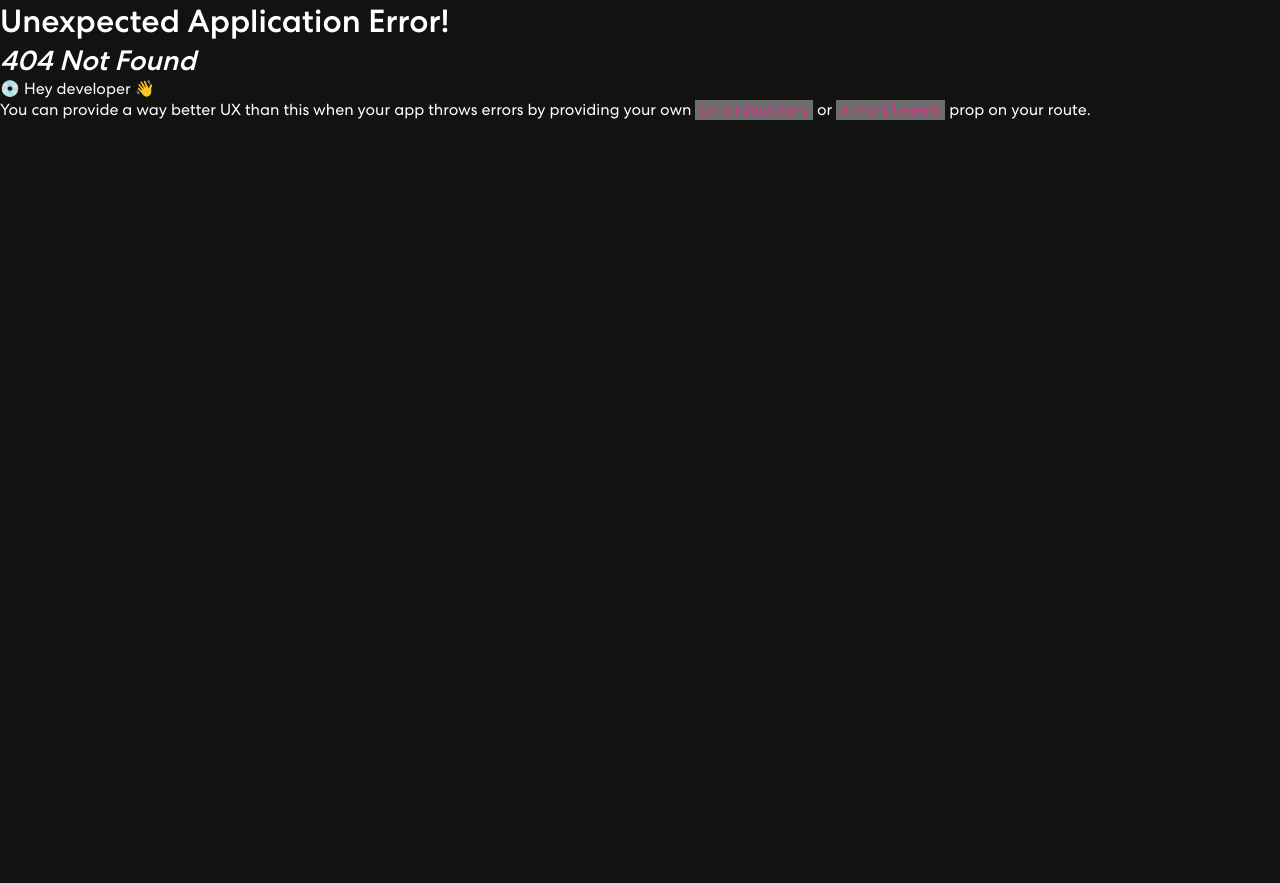
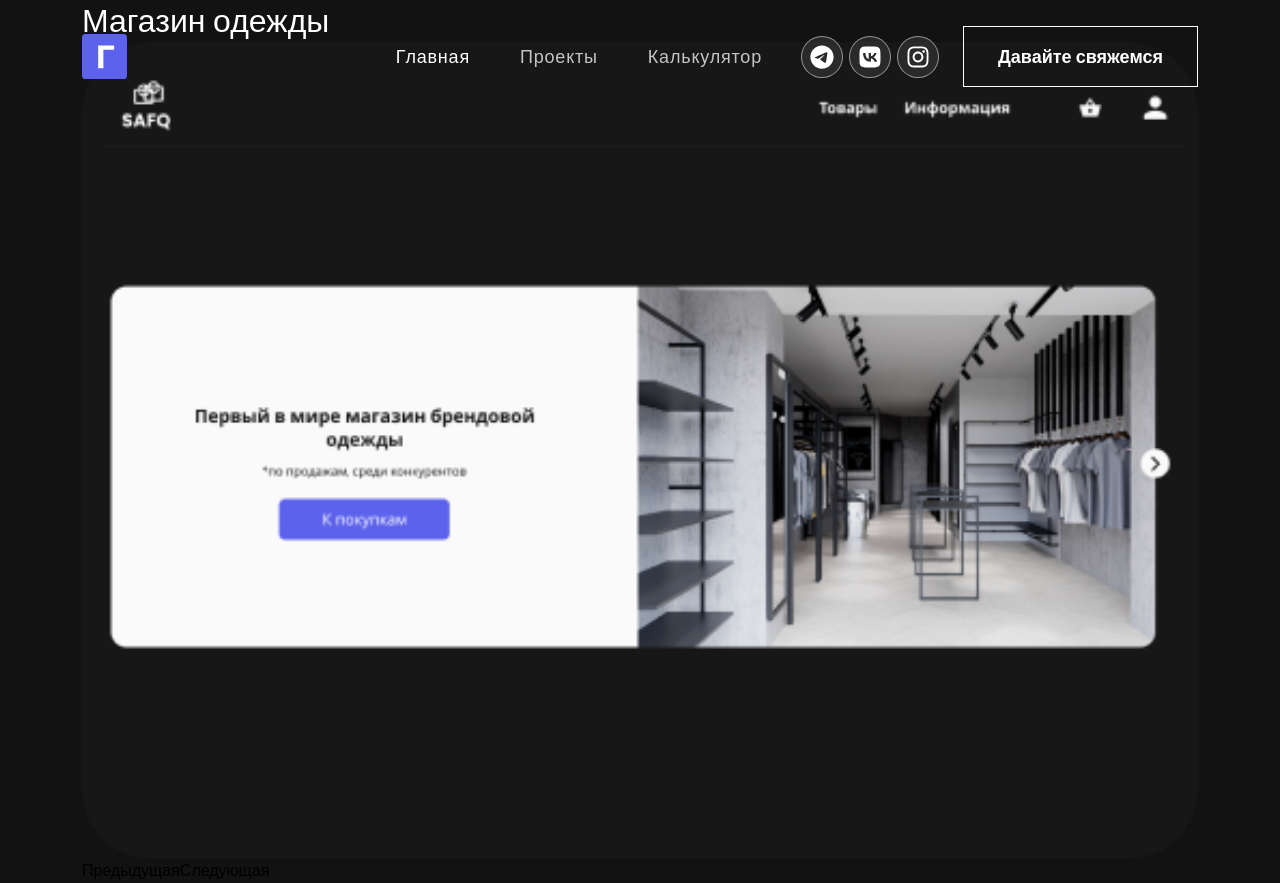
Before and after one commit to fqZell/portfolio, a React (Vite) app: page /project/1 in a window 1280 px wide. Before the commit this address had no page. Before the commit the page ends 800 px from the top, so only its background shows below. Built offline with nearby package versions, Linux system fonts and the light colour scheme.

Commit message:
ver 23.05

```diff
--- a/src/components/banner/Banner.jsx
+++ b/src/components/banner/Banner.jsx
@@ -56,7 +56,7 @@ const Banner = () => {
               {/* {({ isVisible }) =>
               <div className={isVisible ? "animate__animated animate__fadeIn" : ""}> */}
                 <span className="tagline">Добро пожаловать в мое портфолио</span>
-                <h1>{`Привет, меня зовут Мансур, я `}
+                <h1>{`Привет, меня зовут Айрат, я `}
                 <span className='txt-rotate' data-period="1000"
                 data-rotate='[ "Веб Разработчик", "Веб Дизайнер", "UI/UX Дизайнер" ]'>
                 <span className="wrap">{text}</span>
--- a/src/components/project/Project.jsx
+++ b/src/components/project/Project.jsx
@@ -9,11 +9,15 @@ const Project = ({ project }) => {
       <div className="proj-imgbx">
         <img src={project.preview} alt={project.title} />
         <div className="proj-txtx">
-          <h4>{project.title}</h4>
-          <span>{project.skills}</span>
-          <button><NavLink to={project.githubLink} target="_blank" rel="noopener noreferrer">
+          <NavLink to={`/project/${project.id}`}>
+            <h4>{project.title}</h4>
+          </NavLink>
+          {/* <span>{project.skills}</span>
+          <NavLink to={project.githubLink} target="_blank" rel="noopener noreferrer">
+            <button>
               <span>Перейти к репозиторию на GitHub</span>
-          </NavLink></button>
+            </button>
+          </NavLink> */}
         </div>
       </div>
     </Col>
--- a/src/data/projects.js
+++ b/src/data/projects.js
@@ -21,48 +21,59 @@ const PROJECTS = [
         title: "Магазин по продаже кроссовок",
         skills: "React, scss, vite, node js",
         preview: pre4,
+        githubLink: "https://github.com/fqZell/react-sneakers.git",
+        // photo: photo21,
+        // photo: photo22,
+        // photo: photo23,
     },
     {
         id: 3,
         title: "Магазин одежды",
         skills: "React, scss, vite, node js",
         preview: pre5,
+        githubLink: "https://github.com/fqZell/react-budget.git",
     },
     {
         id: 4,
         title: "Портфолио",
         skills: "html, css, js, jquery",
         preview: pre2,
+        githubLink: "https://github.com/fqZell/fqZell.git",
     },
     {
         id: 5,
         title: "Бронирование отелей",
         skills: "html, css, js, php",
         preview: pre3,
+        githubLink: "https://github.com/fqZell/travel-ktits.git",
     },
     {
         id: 6,
         title: "Магазин ювелирных изделий",
         skills: "html, css, js",
         preview: pre6,
+        githubLink: "https://github.com/fqZell/travel-ktits.git",
     },
     {
         id: 7,
         title: "Продажа недвижимости",
         skills: "html, css, js",
         preview: pre9,
+        githubLink: "https://github.com/fqZell/portfolio-fqZell.git",
     },
     {
         id: 8,
-        title: "Блог о путешествии",
+        title: "Интернет магазин",
         skills: "laravel, mySQL",
         preview: pre7,
+        githubLink: "https://github.com/fqZell/travel-ktits.git",
     },
     {
         id: 9,
-        title: "Блог о путешествие",
+        title: "Видеохостинг",
         skills: "laravel, mySQL",
         preview: pre8,
+        githubLink: "https://github.com/fqZell/travel-ktits.git",
     },
 ]
 
--- /dev/null
+++ b/src/pages/SingleProjectPage.jsx
@@ -0,0 +1,50 @@
+import React, { useState, useEffect } from 'react';
+import { Container } from 'react-bootstrap';
+import { useParams } from 'react-router-dom';
+import PROJECTS from '../data/projects';
+
+const SingleProjectPage = () => {
+  const { id } = useParams();
+  const [project, setProject] = useState(null);
+  const [currentImageIndex, setCurrentImageIndex] = useState(0);
+
+  useEffect(() => {
+    // Найти проект с нужным id из массива PROJECTS
+    const selectedProject = PROJECTS.find((proj) => proj.id === Number(id));
+    setProject(selectedProject);
+  }, [id]);
+
+  if (!project) {
+    // Если проект не найден, можно показать сообщение или перенаправить пользователя
+    return <p>Проект не найден</p>;
+  }
+
+  const handleClickPrev = () => {
+    setCurrentImageIndex((prevIndex) => prevIndex - 1);
+  };
+
+  const handleClickNext = () => {
+    setCurrentImageIndex((prevIndex) => prevIndex + 1);
+  };
+
+  return (
+    <>
+    <section className="singleProject">
+      <Container>
+        <div className="project-details">
+          <h2>{project.title}</h2>
+          <div className="gallery">
+            <img src={project.preview} alt={project.title} />
+            <div className="controls">
+                <button onClick={handleClickPrev}>Предыдущая</button>
+                <button onClick={handleClickNext}>Следующая</button>
+            </div>
+          </div>
+        </div>
+      </Container>
+    </section>
+    </>
+  );
+};
+
+export default SingleProjectPage;
--- a/src/router/router.jsx
+++ b/src/router/router.jsx
@@ -2,6 +2,7 @@ import { createBrowserRouter } from "react-router-dom";
 import Root from "../pages/Root";
 import HomePage from "../pages/HomePage";
 import ProjectsPage from "../pages/ProjectsPage";
+import SingleProjectPage from "../pages/singleProjectPage";
 
 const router = createBrowserRouter([
     {
@@ -16,6 +17,10 @@ const router = createBrowserRouter([
                 path: "/projects",
                 element: <ProjectsPage />
             },
+            {
+                path: "/project/:id",
+                element: <SingleProjectPage />,
+            },
         ]
     }
 ])
--- a/src/style.css
+++ b/src/style.css
@@ -81,6 +81,8 @@ p.success {
 p.danger {
     color: red;
 }
+
+/************ Header Css ************/
 
 nav.navbar img {
     width: 45px;
@@ -310,6 +312,14 @@ nav.navbar .navbar-toggler-icon span:nth-child(3) {
     line-height: 1.5em;
     width: 96%;
 }
+@media (max-width: 400px) {
+    .banner h1 {
+        font-size: 35px;
+    }
+    .banner p {
+        font-size: 16px;
+    }
+}
 .banner button {
     color: #fff;
     font-weight: 700;
@@ -497,11 +507,6 @@ nav.navbar .navbar-toggler-icon span:nth-child(3) {
     opacity: 0;
     width: 100%;
 }
-@media (max-width: 1300px) {
-    .proj-txtx h4 span{
-        font-size: 15px;
-    }
-}
 .proj-imgbx:hover .proj-txtx {
     top: 50%;
     opacity: 1;
@@ -511,12 +516,22 @@ nav.navbar .navbar-toggler-icon span:nth-child(3) {
     font-weight: 700;
     letter-spacing: 0.8px;
     line-height: 1.1em;
+    color: #fff;
 }
 .proj-txtx span {
     font-style: italic;
     font-weight: 400;
     font-size: 15px;
     letter-spacing: 0.8px;
+    color: #fff;
+}
+@media (max-width: 1300px) {
+    .proj-txtx h4{
+        font-size: 16px;
+    }
+    .proj-txtx button span{
+        font-size: 14px;
+    }
 }
 .background-image-right {
     top: 20%;
@@ -553,19 +568,23 @@ nav.navbar .navbar-toggler-icon span:nth-child(3) {
     font-weight: 700;
     color: #fff;
     border: 1px solid #fff;
-    padding: 9px 17px;
+    padding: 4px 8px;
     font-size: 14px;
-    margin-left: 18px;
     position: relative;
     background-color: transparent;
     transition: 0.3s ease-in-out;
 }
-
+@media (max-width: 1300px) {
+    .proj-imgbx button {
+        width: 80%;
+        padding: 2px 4px;
+        font-size: 1;
+    }
+}
 .proj-imgbx button span {
     z-index: 1;
     color: #121212;
 }
-
 .proj-imgbx button::before {
     content: "";
     width: 0%;
@@ -577,11 +596,9 @@ nav.navbar .navbar-toggler-icon span:nth-child(3) {
     z-index: -1;
     transition: 0.3s ease-in-out;
 }
-
 .proj-imgbx button:hover {
     color: #121212;
 }
-
 .proj-imgbx button:hover::before {
     content: "";
     width: 100%;
```
Also changed, not shown: src/assets/img/projects/pre7.png, src/assets/img/projects/pre8.png.
